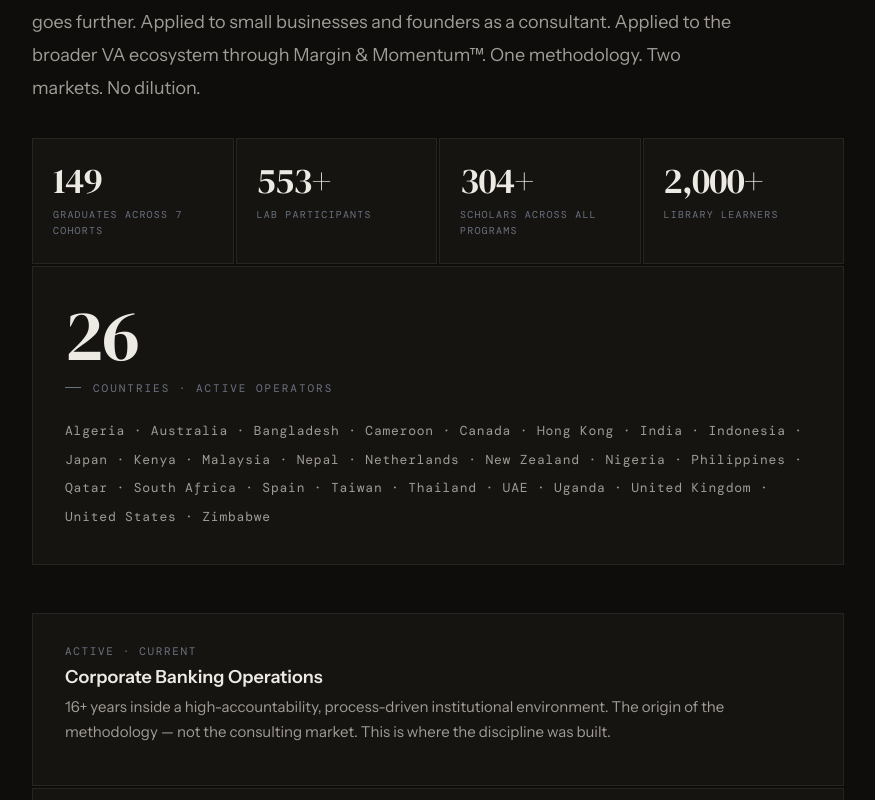
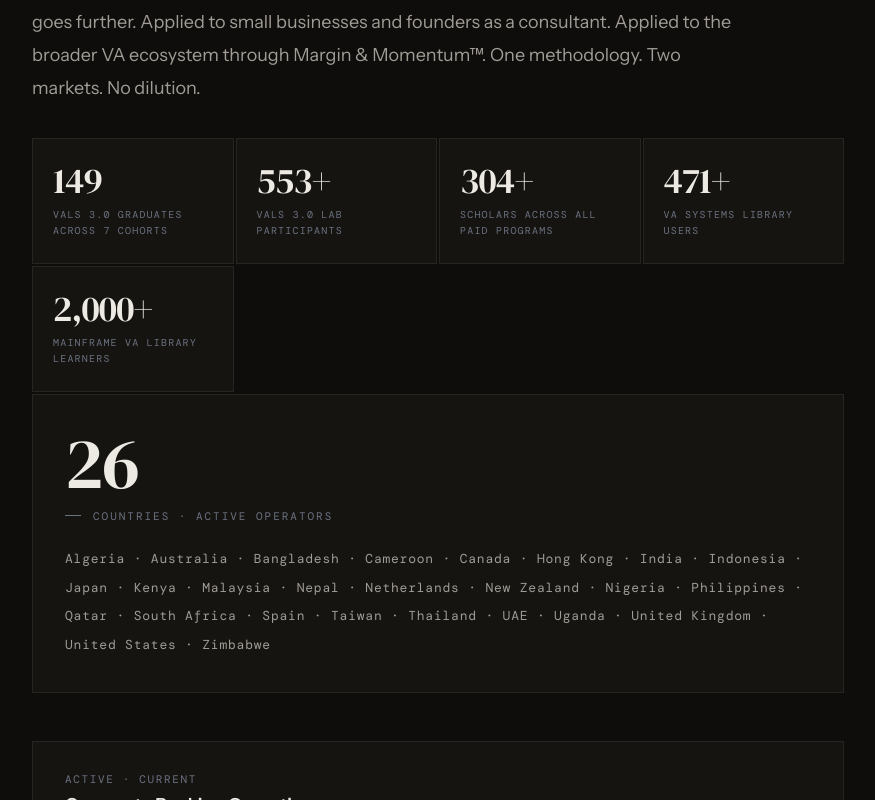
Before and after one commit to kittycataclysmic/founder-portfolio, a React (Vite) app: page / in a window 1280 px wide. Shown: the part 1560-2360 px from the top of the page, without its empty margins (202-1077 px from the left). Built offline with nearby package versions, Linux system fonts and the light colour scheme.

Commit message:
Update App.jsx

```diff
--- a/src/App.jsx
+++ b/src/App.jsx
@@ -584,10 +584,11 @@
           </div>
 
           <div className="eco-strip">
-            <div className="eco-stat"><div className="eco-stat-num">149</div><div className="eco-stat-label">Graduates across 7 cohorts</div></div>
-            <div className="eco-stat"><div className="eco-stat-num">553+</div><div className="eco-stat-label">Lab participants</div></div>
-            <div className="eco-stat"><div className="eco-stat-num">304+</div><div className="eco-stat-label">Scholars across all programs</div></div>
-            <div className="eco-stat"><div className="eco-stat-num">2,000+</div><div className="eco-stat-label">Library learners</div></div>
+            <div className="eco-stat"><div className="eco-stat-num">149</div><div className="eco-stat-label">VALS 3.0 Graduates across 7 cohorts</div></div>
+            <div className="eco-stat"><div className="eco-stat-num">553+</div><div className="eco-stat-label">VALS 3.0 Lab participants</div></div>
+            <div className="eco-stat"><div className="eco-stat-num">304+</div><div className="eco-stat-label">Scholars across all paid programs</div></div>
+            <div className="eco-stat"><div className="eco-stat-num">471+</div><div className="eco-stat-label">VA Systems Library Users</div></div>
+            <div className="eco-stat"><div className="eco-stat-num">2,000+</div><div className="eco-stat-label">Mainframe VA Library learners</div></div>
           </div>
 
           <div className="country-block">
```
